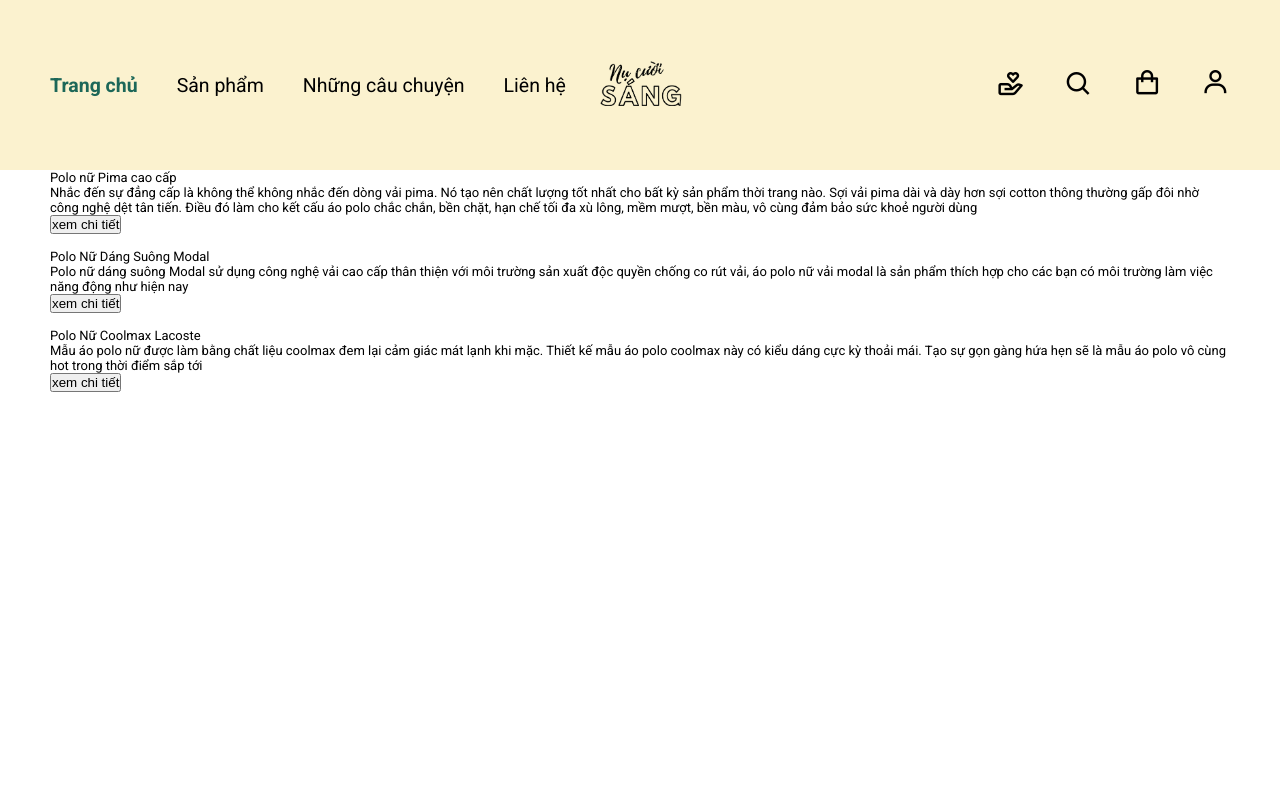
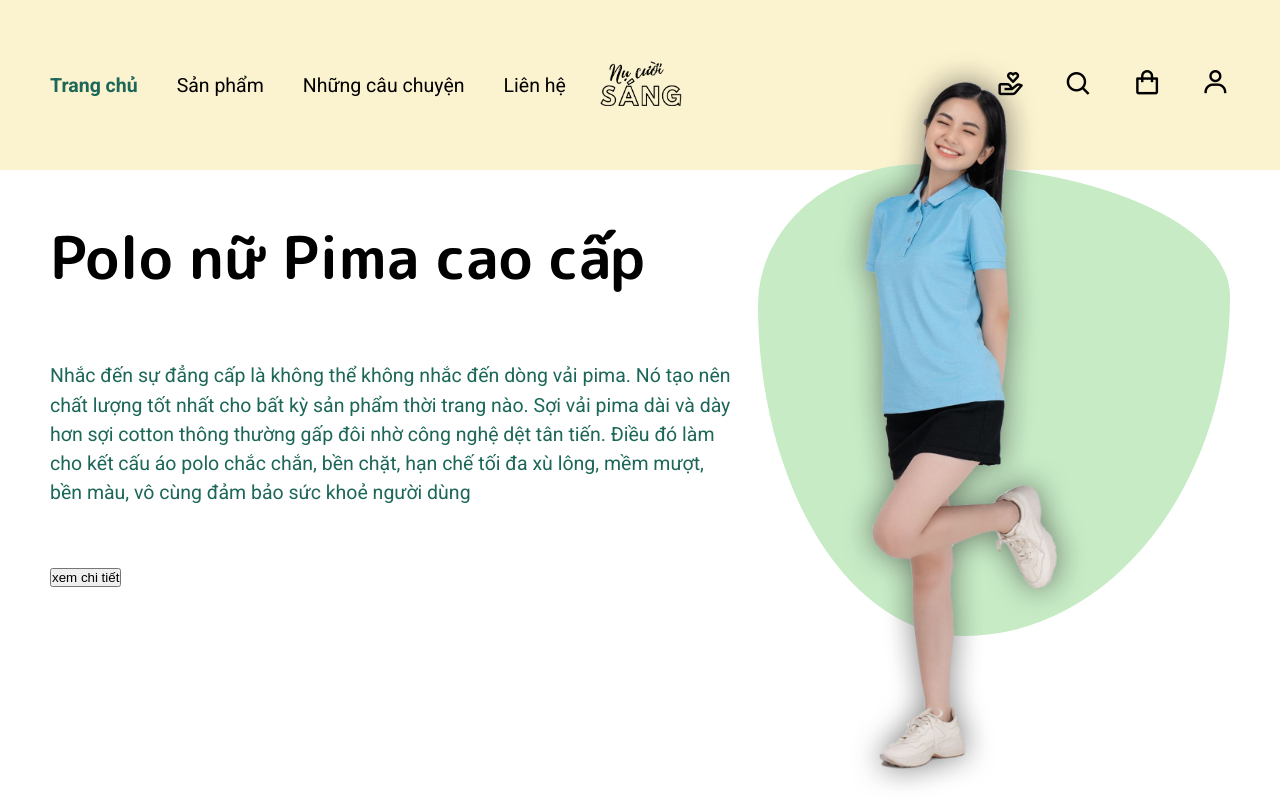
Before and after one commit to NgocAh/laravel-reactjs-frend-gayquy, a React (Create React App) app: page / in a window 1280 px wide. Shown: the top 800 px of the page. Built offline with nearby package versions, Linux system fonts and the light colour scheme.

Commit message:
delete cmt

```diff
--- a/src/User/assets/fake-data/hero-slider.js
+++ b/src/User/assets/fake-data/hero-slider.js
@@ -1,29 +1,32 @@
-const img1 = require("../images/slider/slide_1.png").default
-const img2 = require("../images/slider/slide_2.png").default
-const img3 = require("../images/slider/slide_3.png").default
+const img1 = require("../images/slider/slide_1.png");
+const img2 = require("../images/slider/slide_2.png");
+const img3 = require("../images/slider/slide_3.png");
 
 const heroSliderData = [
   {
     title: "Polo nữ Pima cao cấp",
-        description: "Nhắc đến sự đẳng cấp là không thể không nhắc đến dòng vải pima. Nó tạo nên chất lượng tốt nhất cho bất kỳ sản phẩm thời trang nào. Sợi vải pima dài và dày hơn sợi cotton thông thường gấp đôi nhờ công nghệ dệt tân tiến. Điều đó làm cho kết cấu áo polo chắc chắn, bền chặt, hạn chế tối đa xù lông, mềm mượt, bền màu, vô cùng đảm bảo sức khoẻ người dùng",
+    description:
+      "Nhắc đến sự đẳng cấp là không thể không nhắc đến dòng vải pima. Nó tạo nên chất lượng tốt nhất cho bất kỳ sản phẩm thời trang nào. Sợi vải pima dài và dày hơn sợi cotton thông thường gấp đôi nhờ công nghệ dệt tân tiến. Điều đó làm cho kết cấu áo polo chắc chắn, bền chặt, hạn chế tối đa xù lông, mềm mượt, bền màu, vô cùng đảm bảo sức khoẻ người dùng",
     img: img1,
-        color: "blue",
-        path: "/catalog/ao-thun-dinosaur-01"
+    path: "/catalog/ao-thun-dinosaur-01",
+    color: "green",
   },
   {
     title: "Polo Nữ Dáng Suông Modal",
-        description: "Polo nữ dáng suông Modal sử dụng công nghệ vải cao cấp thân thiện với môi trường sản xuất độc quyền chống co rút vải, áo polo nữ vải modal là sản phẩm thích hợp cho các bạn có môi trường làm việc năng động như hiện nay",
+    description:
+      "Polo nữ dáng suông Modal sử dụng công nghệ vải cao cấp thân thiện với môi trường sản xuất độc quyền chống co rút vải, áo polo nữ vải modal là sản phẩm thích hợp cho các bạn có môi trường làm việc năng động như hiện nay",
     img: img2,
     path: "/catalog/ao-thun-dinosaur-02",
-        color: "pink"
+    color: "pink",
   },
   {
     title: "Polo Nữ Coolmax Lacoste",
-        description: "Mẫu áo polo nữ được làm bằng chất liệu coolmax đem lại cảm giác mát lạnh khi mặc. Thiết kế mẫu áo polo coolmax này có kiểu dáng cực kỳ thoải mái. Tạo sự gọn gàng hứa hẹn sẽ là mẫu áo polo vô cùng hot trong thời điểm sắp tới",
+    description:
+      "Mẫu áo polo nữ được làm bằng chất liệu coolmax đem lại cảm giác mát lạnh khi mặc. Thiết kế mẫu áo polo coolmax này có kiểu dáng cực kỳ thoải mái. Tạo sự gọn gàng hứa hẹn sẽ là mẫu áo polo vô cùng hot trong thời điểm sắp tới",
     img: img3,
     path: "/catalog/ao-thun-dinosaur-03",
-        color: "orange"
-    }
-]
+    color: "orange",
+  },
+];
 
-export default heroSliderData
+export default heroSliderData;
--- a/src/User/component/HeroSlider.jsx
+++ b/src/User/component/HeroSlider.jsx
@@ -1,24 +1,30 @@
-import React from 'react'
-import PropTypes from 'prop-types'
-import { Link } from 'react-router-dom'
+import React from "react";
+import PropTypes from "prop-types";
+import { Link } from "react-router-dom";
 
-const HeroSlider = props => {
-    const data= props.data
+const HeroSlider = (props) => {
+  const data = props.data;
+  const activeSlide = 0;
+
   return (
     <div className="hero-slider">
       {data.map((item, index) => (
-        <HeroSliderItem key={index} item={item} />
+        <HeroSliderItem
+          key={index}
+          item={item}
+          active={index === activeSlide}
+        />
       ))}
     </div>
   );
-}
+};
 
 HeroSlider.propTypes = {
   data: PropTypes.array.isRequired,
 };
 
 const HeroSliderItem = (props) => (
-  <div className="hero-slider__item">
+  <div className={`hero-slider__item ${props.active ? "active" : ""}`}>
     <div className="hero-slider__item__info">
       <div className="hero-slider__item__info__title">
         <span>{props.item.title}</span>
@@ -36,24 +42,10 @@
     </div>
 
     <div className="hero-slider__item__image">
+      <div className={`shape bg-${props.item.color}`}></div>
       <img src={props.item.img} alt="" />
     </div>
   </div>
 );
 
-export default HeroSlider
-
-// import React from 'react'
-// import PropTypes from 'prop-types'
-
-// const HeroSlider = props => {
-//   return (
-//     <div>HeroSlider</div>
-//   )
-// }
-
-// HeroSlider.propTypes = {
-//   data: PropTypes.array.isRequired,
-// };
-
-// export default HeroSlider
+export default HeroSlider;
--- /dev/null
+++ b/src/User/sass/components/_hero-slider.scss
@@ -0,0 +1,203 @@
+.hero-slider {
+    height: 100vh;
+    max-height: 1080px;
+    overflow: hidden;
+    position: relative;
+    margin-bottom: 50px;
+    margin-top: calc(#{$header-height} * -1);
+
+    @include tablet {
+        margin-top: calc(#{$header-tablet-height} * -1);
+    }
+
+    @include mobile {
+        margin-top: calc(#{$header-mobile-height} * -1);
+    }
+
+    &__item {
+        @include flex(center, space-between);
+
+        opacity: 0;
+        visibility: hidden;
+        pointer-events: none;
+        position: absolute;
+        inset: 0;
+
+        @include tablet {
+            flex-direction: column-reverse;
+            padding-top: $header-tablet-height;
+        }
+
+        @include mobile {
+            padding-top: unset;
+            padding-bottom: 40px;
+        }
+
+        &.active {
+            opacity: 1;
+            visibility: visible;
+            pointer-events: visible;
+        }
+
+        &__info {
+            width: 58.33%;
+
+            @include tablet {
+                width: 100%;
+                flex-grow: 1;
+            }
+
+            &__title,
+            &__description {
+                margin-bottom: 60px;
+
+                @include tablet {
+                    margin-bottom: 15px;
+                }
+            }
+
+            &__title {
+                font-family: "M PLUS Rounded 1c", sans-serif;
+                font-weight: 600;
+                font-size: 4.5rem;
+                line-height: 6.75rem;
+                overflow: hidden;
+
+                @include mobile {
+                    font-size: 2.5rem;
+                    line-height: 3.75rem;
+                }
+            }
+
+            &__description {
+                color: $txt-second-color;
+                font-size: 1.5rem;
+                line-height: 2.25rem;
+                overflow: hidden;
+
+                @include mobile {
+                    font-size: 1rem;
+                    line-height: 1.5rem;
+                }
+            }
+
+            &__btn {
+                overflow: hidden;
+            }
+
+            &__title > span,
+            &__description > span,
+            &__btn button {
+                display: block;
+                transform: translateY(-100%);
+                transition: transform 0.5s ease;
+            }
+        }
+
+        &.active &__info {
+            &__title > span,
+            &__description > span,
+            &__btn button {
+                transform: translateY(0);
+            }
+        }
+
+        &__image {
+            flex-grow: 1;
+            position: relative;
+            height: 100%;
+            z-index: 99;
+            pointer-events: none;
+
+            @include tablet {
+                width: 100%;
+                height: 60%;
+                @include flex(center, center);
+                flex-grow: unset;
+                z-index: 98;
+            }
+
+            img {
+                height: 100vh;
+                position: absolute;
+                bottom: 0;
+                right: 0;
+                transform: scale(0) rotate(65deg);
+                transition: transform 0.5s
+                    cubic-bezier(0.175, 0.885, 0.32, 1.275);
+
+                @include tablet {
+                    height: 100%;
+                    position: relative;
+                }
+            }
+
+            .shape {
+                $size: 472px;
+                height: $size;
+                width: $size;
+                position: absolute;
+                right: 0;
+                top: 50%;
+                border-radius: 58% 42% 38% 62% / 42% 55% 45% 58%;
+                transform: translate(0, -50%);
+                transition: border-radius 13s ease;
+                animation: border 10s infinite;
+
+                @include tablet {
+                    $size: 250px;
+                    height: $size;
+                    width: $size;
+                    right: 50%;
+                    transform: translate(50%, -50%);
+                }
+            }
+        }
+
+        &.active &__image > img {
+            transform: scale(1) rotate(0);
+        }
+    }
+
+    &__control {
+        @include flex(center, center);
+        position: absolute;
+        bottom: 50px;
+        left: 50%;
+        transform: translateX(-50%);
+
+        @include tablet {
+            bottom: 20px;
+        }
+
+        &__item ~ &__item {
+            margin-left: 10px;
+        }
+
+        &__item {
+            @include flex(center, center);
+            font-size: 2rem;
+            cursor: pointer;
+
+            &:hover {
+                color: $main-color;
+            }
+
+            .index {
+                font-size: 1.5rem;
+            }
+        }
+    }
+}
+
+@keyframes border {
+    0% {
+        border-radius: 58% 42% 38% 62% / 42% 55% 45% 58%;
+    }
+    50% {
+        border-radius: 31% 69% 59% 41% / 28% 24% 76% 72%;
+    }
+    100% {
+        border-radius: 58% 42% 38% 62% / 42% 55% 45% 58%;
+    }
+}
--- a/src/User/sass/index.scss
+++ b/src/User/sass/index.scss
@@ -4,3 +4,4 @@
 
 @import "./components/header";
 @import './components/footer';
+@import './components/hero-slider'
```
Also changed, not shown: src/index.js (+1 -6 lines). Lines whose indentation alone changed are shown as unchanged.
